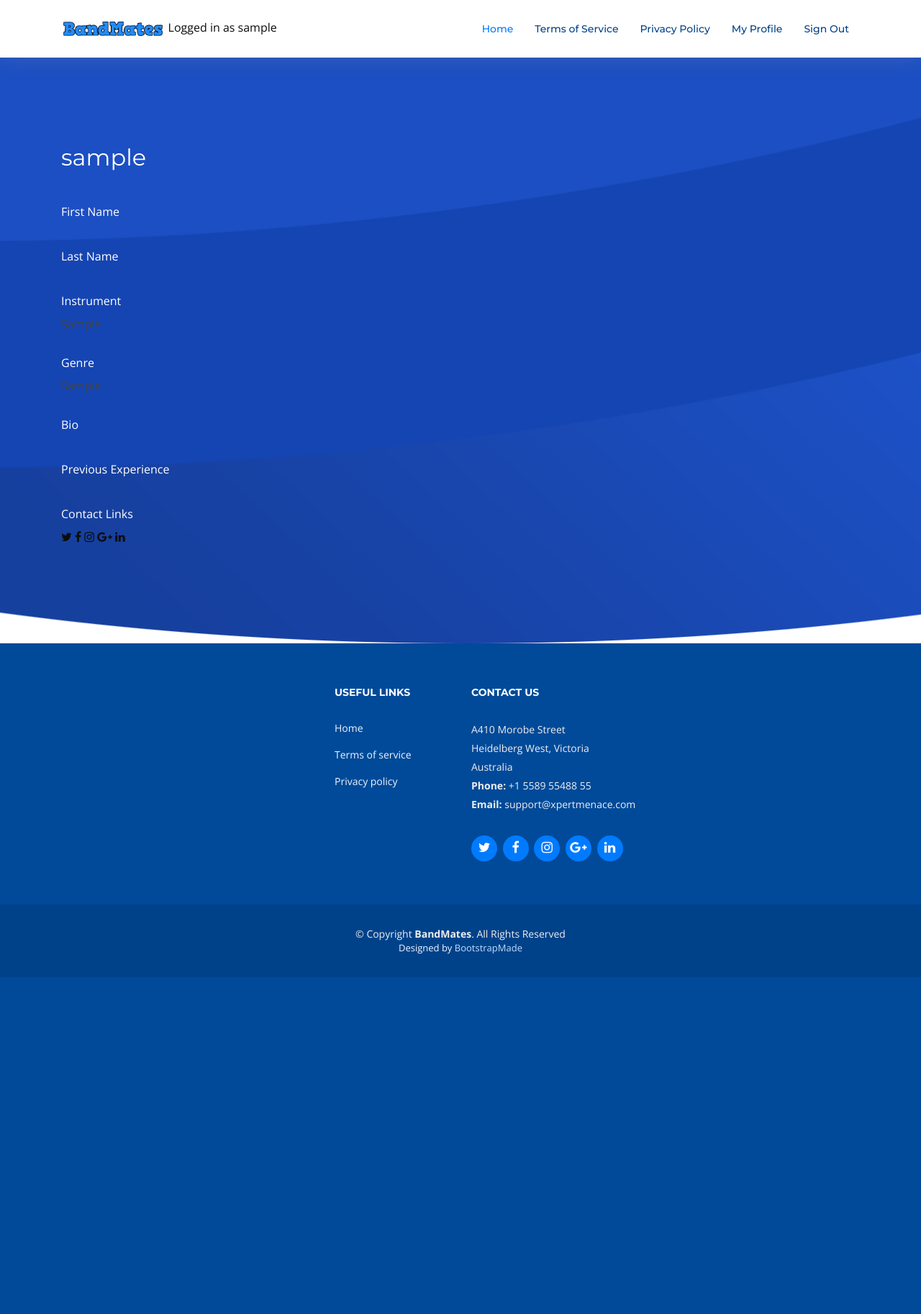
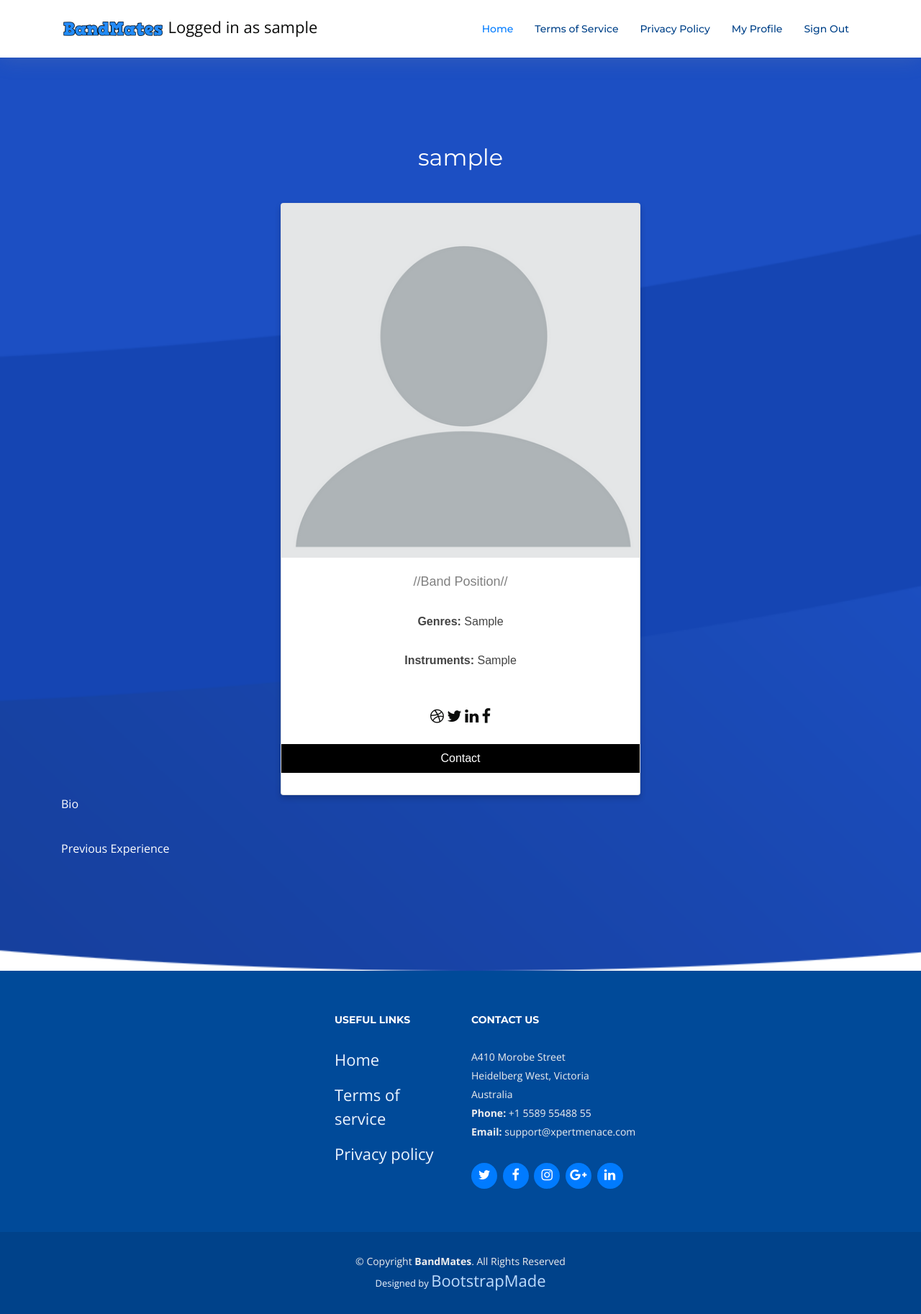
Before and after one commit to MTheodorou100/Bandmates, a PHP site: page /profile.php?item=1 in a window 1280 px wide. Shown: the whole page at 72% size. Before the commit the page ends 1358 px from the top, so only its background shows below. Run offline with PHP 8.4, Linux system fonts and the light colour scheme; the visitor is signed in with stand-in values (Sample User, id 1); tables that the repository leaves empty or names only in its code hold one stand-in row (values such as "Sample post"); data that the repository does not hold is empty.

Commit message:
updated display profile

```diff
--- a/profile.php
+++ b/profile.php
@@ -24,6 +24,44 @@
 <html lang="en">
 
 <head>
+  <link rel="stylesheet" href="https://cdnjs.cloudflare.com/ajax/libs/font-awesome/4.7.0/css/font-awesome.min.css">
+<style>
+.card {
+  box-shadow: 0 4px 8px 0 rgba(0, 0, 0, 0.2);
+  max-width: 500px;
+  margin: auto;
+  text-align: center;
+  font-family: arial;
+}
+
+.title {
+  color: grey;
+  font-size: 18px;
+}
+
+button {
+  border: none;
+  outline: 0;
+  display: inline-block;
+  padding: 8px;
+  color: white;
+  background-color: #000;
+  text-align: center;
+  cursor: pointer;
+  width: 100%;
+  font-size: 18px;
+}
+
+a {
+  text-decoration: none;
+  font-size: 22px;
+  color: black;
+}
+
+button:hover, a:hover {
+  opacity: 0.7;
+}
+</style>
   <meta charset="utf-8">
   <meta content="width=device-width, initial-scale=1.0" name="viewport">
 
@@ -117,29 +155,22 @@
 
     <section id="intro" class="clearfix">
     <div class="container">
-        <h2 class="white"><?php echo $row['username']; ?></h2><br>
-        <form action="" method="post">
-            <div class="form-group">
-                <label class="white">First Name</label>
-                <p><?php echo $row['firstName']; ?></p>
-            </div>
-            <div class="form-group">
-                <label class="white">Last Name</label>
-                <p><?php echo $row['surName'];?></p>
-                <span class="help-block"></span>
-            </div>
-            <div class="form-group">
-                <label class="white">Instrument</label>
-				<p><?php echo $row['instrument'];?></p>
+     <center><h2 class="white"><?php echo $row['username']; ?></h2><br></center>
+      <div class="card">
+  <img src="assets/img/empty.png" style="width:100%">
+  <h1><?php echo $row['firstName']; ?> <?php echo $row['surName'];?></h1>
+  <p class="title">//Band Position//</p>
+        <p><b>Genres:</b> <?php echo $row['genre'];?></p>
+        <p><b>Instruments:</b> <?php echo $row['instrument'];?></p>
 
-                <span class="help-block"></span>
-            </div>
-			<div class="form-group">
-                <label class="white">Genre</label>
-				<p><?php echo $row['genre'];?></p>
-
-                <span class="help-block"></span>
-            </div>
+  <div style="margin: 24px 0;">
+    <a href="#"><i class="fa fa-dribbble"></i></a>
+    <a href="#"><i class="fa fa-twitter"></i></a>
+    <a href="#"><i class="fa fa-linkedin"></i></a>
+    <a href="#"><i class="fa fa-facebook"></i></a>
+  </div>
+  <p><button>Contact</button></p>
+</div>
 			<div class="form-group">
                 <label class="white">Bio</label>
 				<p></p>
@@ -152,21 +183,6 @@
 
                 <span class="help-block"></span>
             </div>
-
-			<div class="form-group">
-                <label class="white">Contact Links</label>
-				<div class="social-links">
-              <a href="#" class="twitter"><i class="fa fa-twitter"></i></a>
-              <a href="#" class="facebook"><i class="fa fa-facebook"></i></a>
-              <a href="#" class="instagram"><i class="fa fa-instagram"></i></a>
-              <a href="#" class="google-plus"><i class="fa fa-google-plus"></i></a>
-              <a href="#" class="linkedin"><i class="fa fa-linkedin"></i></a>
-            </div>
-
-                <span class="help-block"></span>
-            </div>
-
-        </form>
     </div>
         </section>
 </body>
```
Also changed, not shown: assets/img/empty.png (added).
